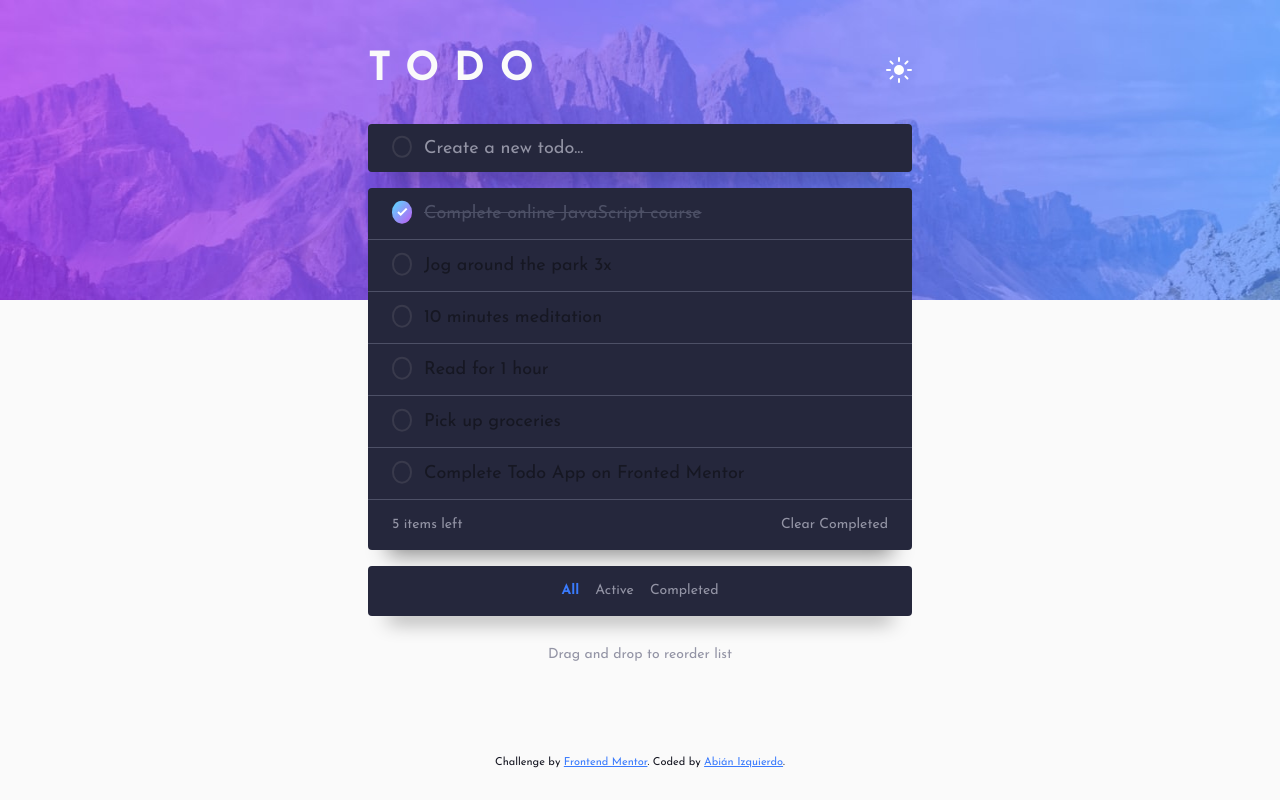
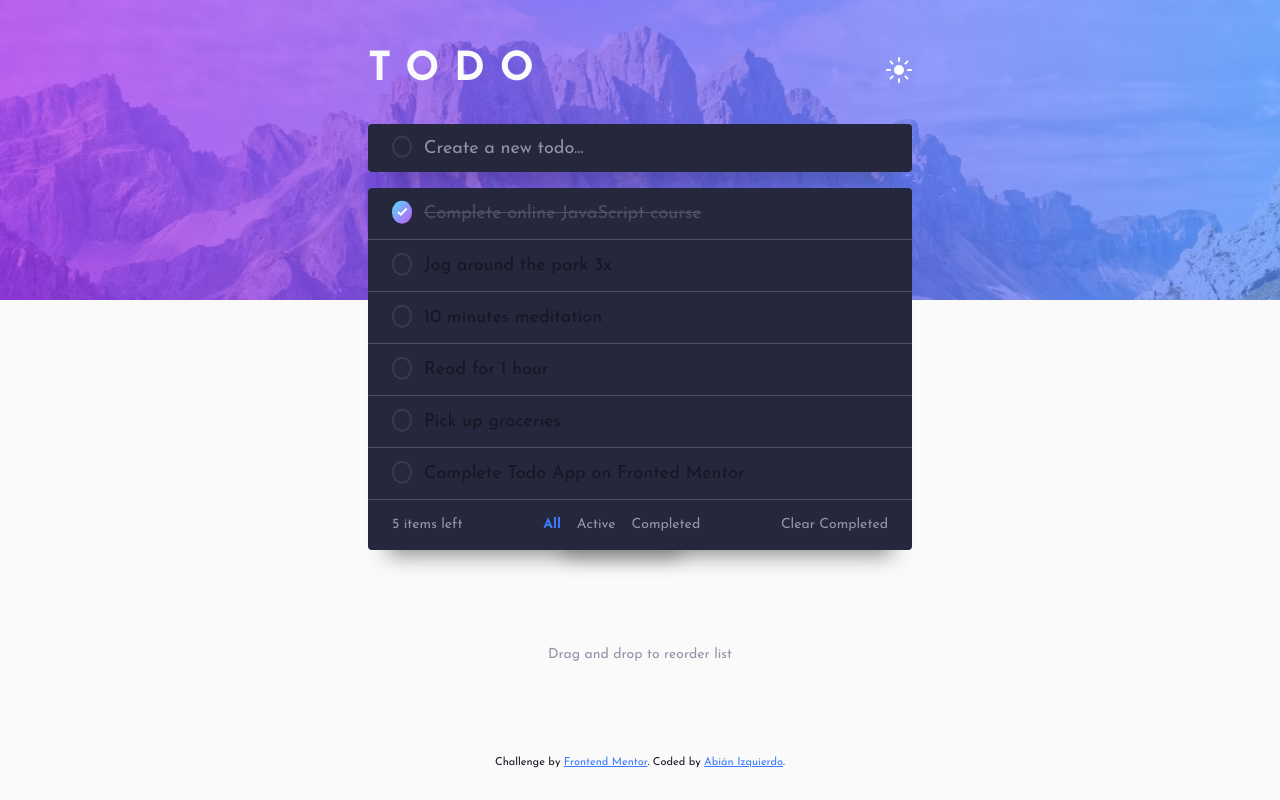
Before and after one commit to abizmo/todo-app, a React (Vite) app: page / in a window 1280 px wide. Built offline with nearby package versions, Linux system fonts and the light colour scheme.

Commit message:
Move filters into filter__bar

```diff
--- a/src/App.css
+++ b/src/App.css
@@ -177,6 +177,13 @@ footer a {
   box-shadow: 0px 25px 20px -20px rgba(0, 0, 0, 0.45);
 }
 
+@media (min-width: 48em) {
+  .filters {
+    position: static;
+    width: auto;
+  }
+}
+
 .filters__tab.active {
   color: var(--clr-primary-400);
   font-weight: 700;
```
